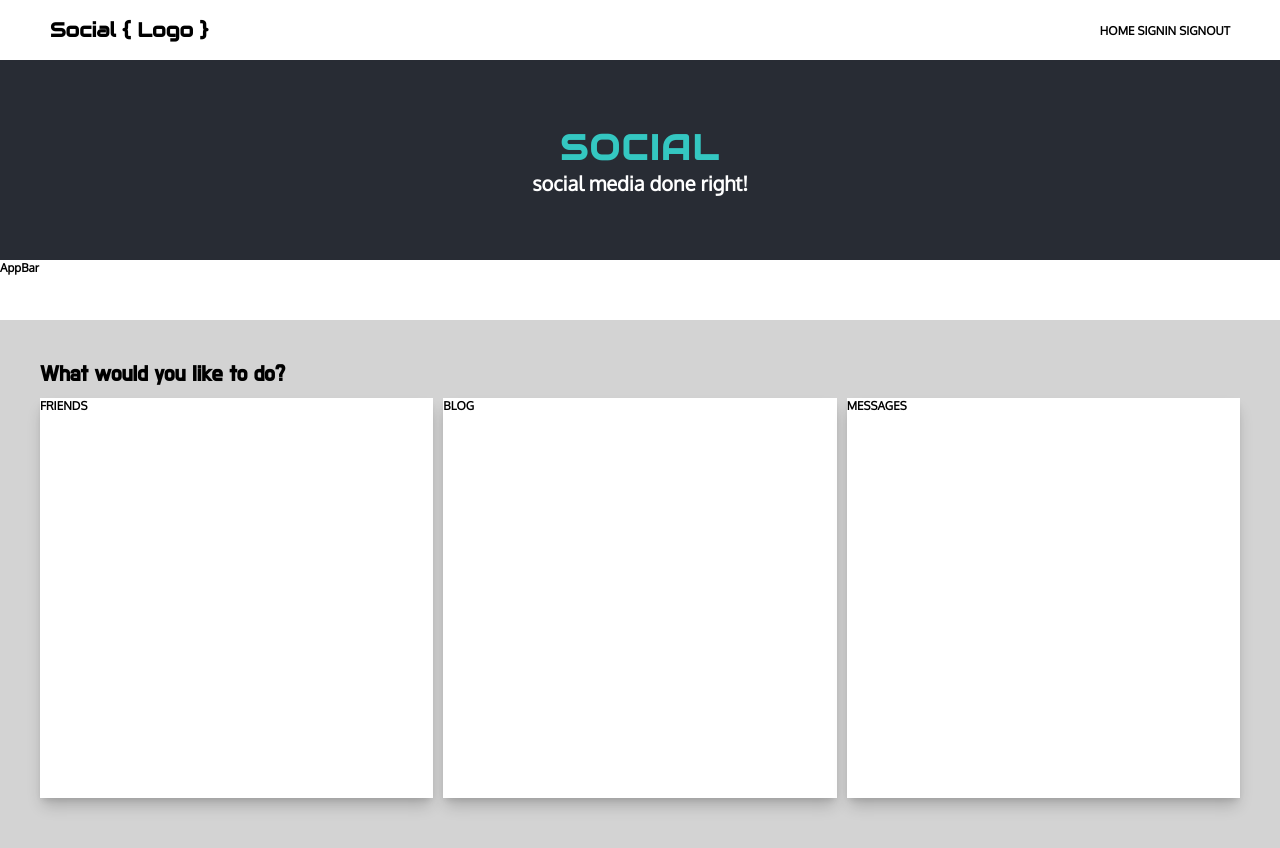
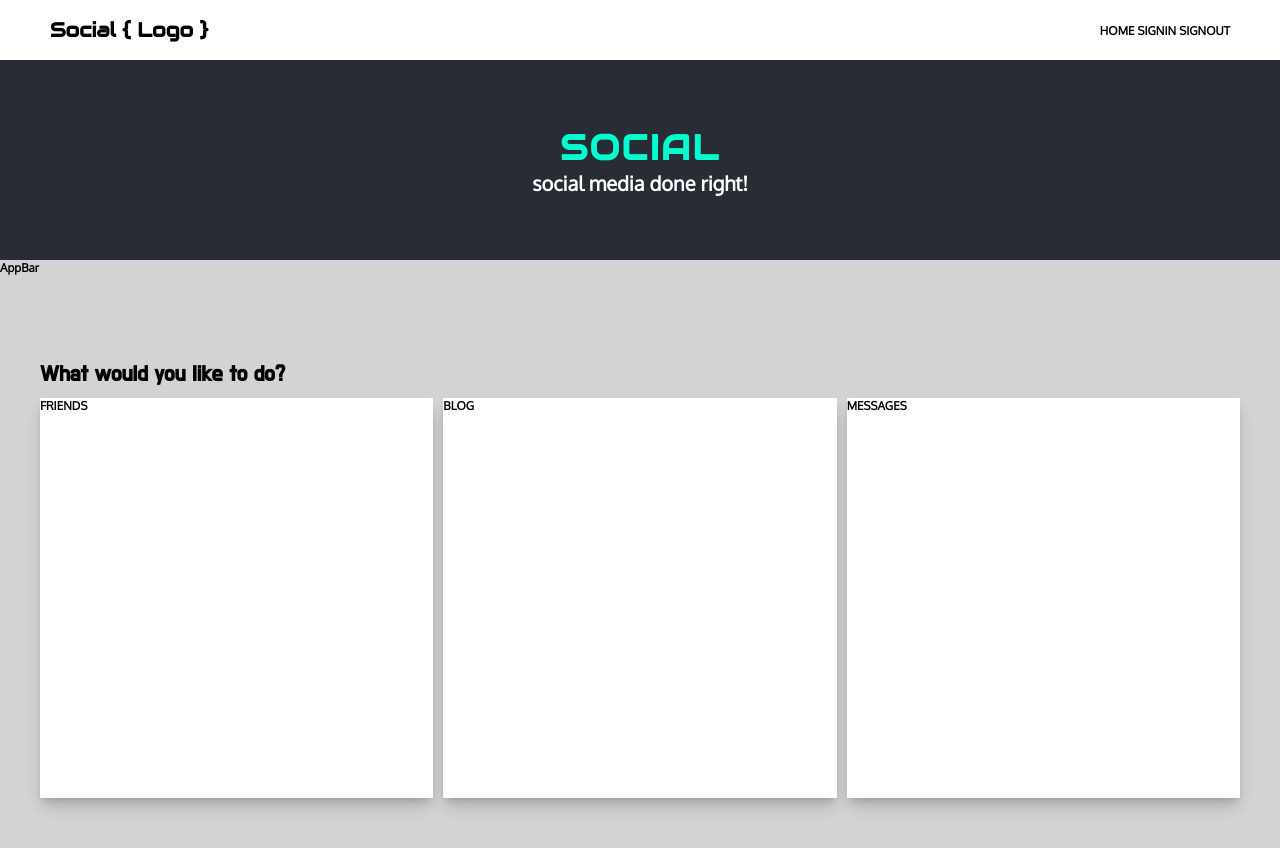
Before and after one commit to Sfailla/social, a React (Create React App) app: page / in a window 1280 px wide. Shown: the top 848 px of the page. Built offline with nearby package versions, Linux system fonts and the light colour scheme.

Commit message:
minor style changes

```diff
--- a/src/App/AppBar.js
+++ b/src/App/AppBar.js
@@ -5,7 +5,7 @@ const AppBarStyle = styled.div`
 	width: 100%;
 	height: 6rem;
 	color: black;
-	background-color: white;
+	background-color: lightgrey;
 `;
 
 const AppBar = () => {
--- a/src/Header/Banner.js
+++ b/src/Header/Banner.js
@@ -1,11 +1,12 @@
 import React from 'react';
 import styled from 'styled-components';
+
+import { MainBG, GreenBlue } from '../Shared/Styles';
 
 const BannerStyle = styled.div`
 	width: 100%;
 	height: calc(100% - 12rem);
-	background-color: #282c34;
-
+	${MainBG};
 	display: flex;
 	flex-direction: column;
 	justify-content: center;
@@ -17,7 +18,7 @@ const Title = styled.h1`
 	font-size: 3.5rem;
 	font-family: Audiowide;
 	letter-spacing: 2px;
-	color: #34c7c1;
+	${GreenBlue};
 `;
 
 const SubTitle = styled.h3`
```
